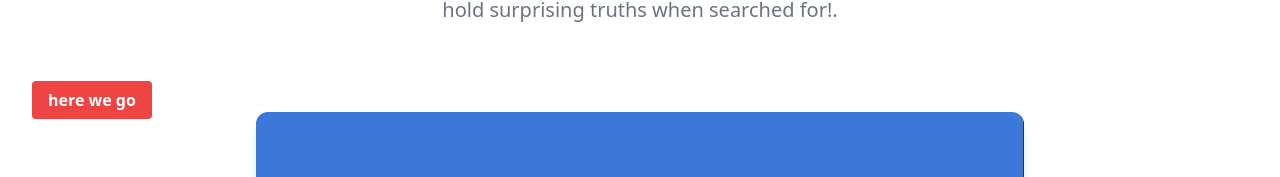
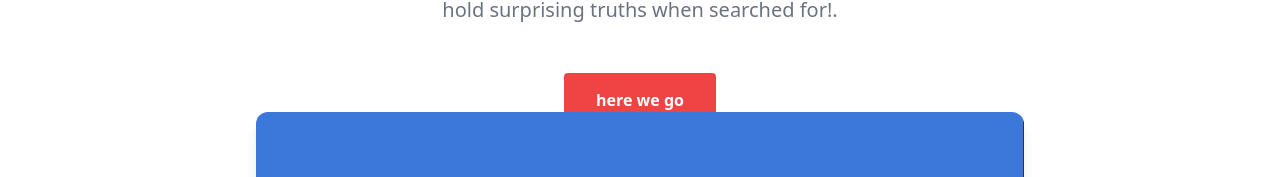
Before and after one commit to abel-yelin/googlies, a Next.js app: page / in a window 1280 px wide. Shown: the part 321-498 px from the top of the page. Built offline with nearby package versions, Linux system fonts and the light colour scheme; no server answers.

Commit message:
Update page.tsx

```diff
--- a/src/app/page.tsx
+++ b/src/app/page.tsx
@@ -43,7 +43,9 @@ export default function Home() {
         </p>
       </section>
       <section className="my-12">
-        <a href="https://www.tiktokwrapped.app/" className="bg-red-500 text-white font-bold py-2 px-4 rounded text-center">here we go</a>
+        <div className="text-center">
+          <a href="https://www.tiktokwrapped.app/" className="bg-red-500 text-white font-bold py-4 px-8 rounded text-center hover:scale-110 transition-transform duration-300">here we go</a>
+        </div>
         <div className="space-y-8 max-w-5xl mx-auto px-4">
           {featuredVideos.map((video) => (
             <YouTubeEmbed
```
